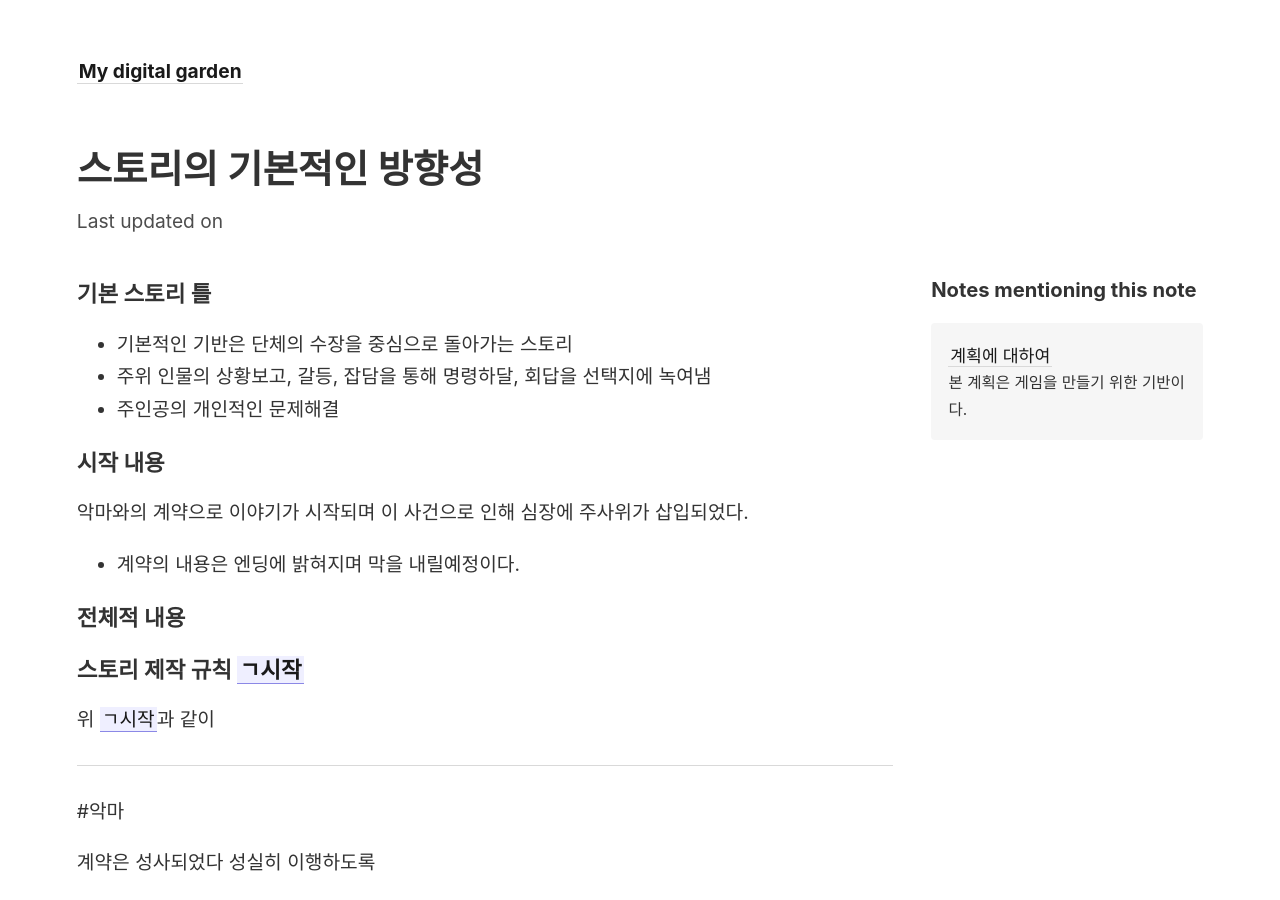
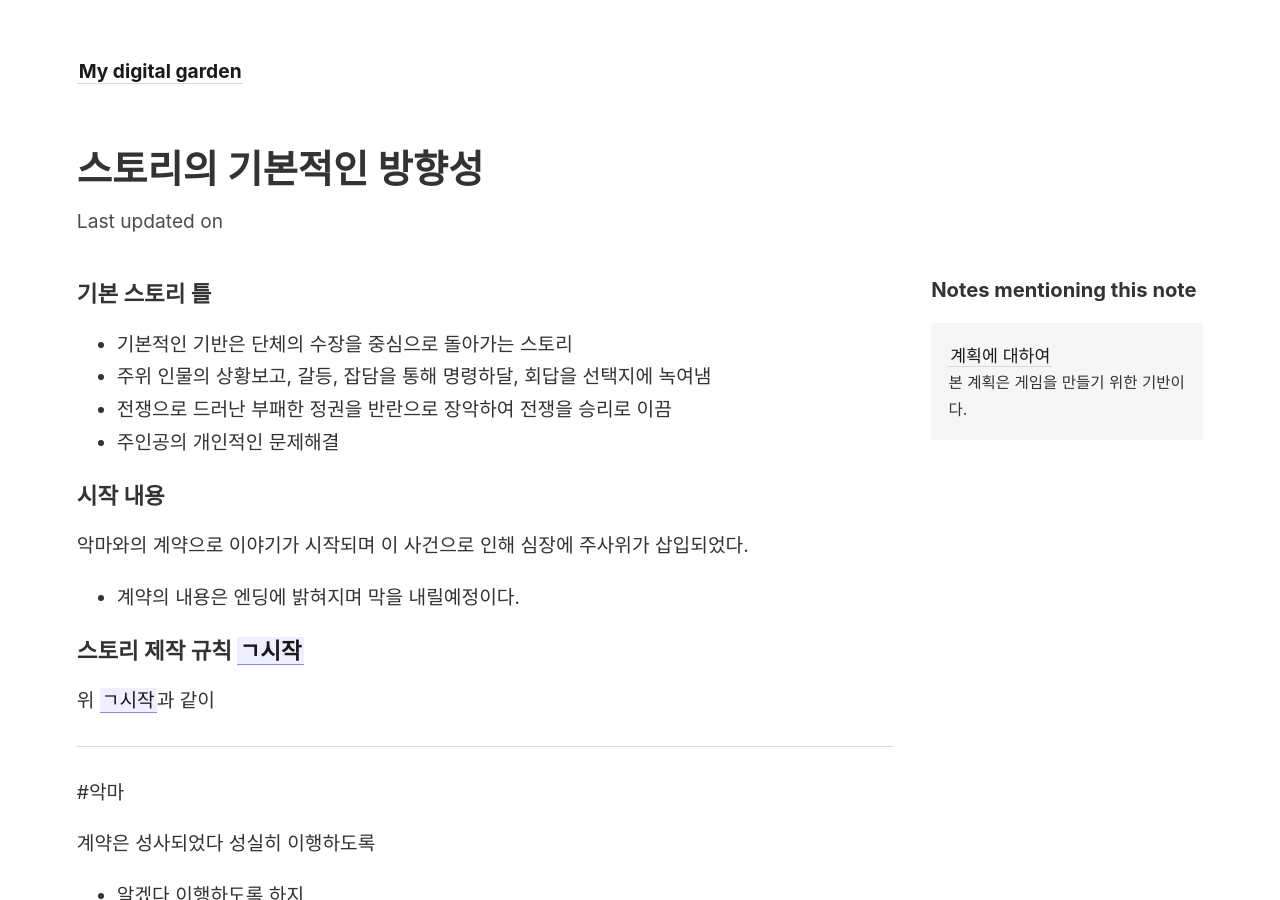
Before and after one commit to NONO6202/Secondbrain, a Jekyll site: the page built from _notes/start/스토리의 기본적인 방향성.md, in a window 1280 px wide and 900 px high. Built offline with Jekyll 4.4.1, drawn with Linux system fonts in a browser that asks for light colours.

Commit message:
Update 스토리의 기본적인 방향성.md

```diff
--- a/_notes/start/스토리의 기본적인 방향성.md
+++ b/_notes/start/스토리의 기본적인 방향성.md
@@ -1,15 +1,13 @@
 ### 기본 스토리 틀
 - 기본적인 기반은 단체의 수장을 중심으로 돌아가는 스토리
 - 주위 인물의 상황보고, 갈등, 잡담을 통해 명령하달, 회답을 선택지에 녹여냄
+- 전쟁으로 드러난 부패한 정권을 반란으로 장악하여 전쟁을 승리로 이끔
 - 주인공의 개인적인 문제해결
 
 ### 시작 내용
 악마와의 계약으로 이야기가 시작되며
 이 사건으로 인해 심장에 주사위가 삽입되었다.
 - 계약의 내용은 엔딩에 밝혀지며 막을 내릴예정이다.
-
-### 전체적 내용
-
 
 ### 스토리 제작 규칙 [[ㄱ시작]]
 위 [[ㄱ시작]]과 같이
```
